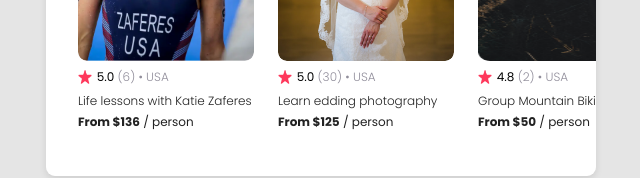
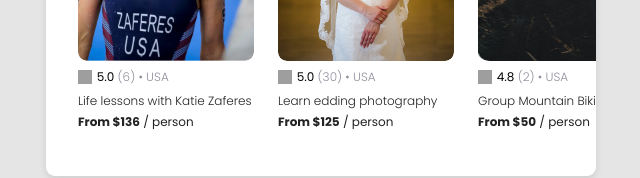
Before and after one commit to ILoveThatLady/react-practice, a React (Vite) app in the folder airbnb-experience-clone/: page / in a window 1280 px wide. Shown: the part 718-896 px from the top of the page, without its empty margins (319-959 px from the left). Built offline with nearby package versions, Linux system fonts and the light colour scheme; grey boxes are pictures that could not be loaded.

Commit message:
Update Card.jsx

```diff
--- a/airbnb-experience-clone/src/components/Card.jsx
+++ b/airbnb-experience-clone/src/components/Card.jsx
@@ -6,7 +6,7 @@ const Card = (props) => {
     <div id={props.myID} className='card--container'>
         <img src={props.imgCard} />
       <div className='text-card--container'>
-        <img src='./src/assets/Star.png'/>
+        <img src='.././assets/Star.png'/>
         <span>{props.rate}</span>
         <span className='text-ligth'>{props.num} •</span>
         <span className='text-ligth'>{props.country}</span>
```
